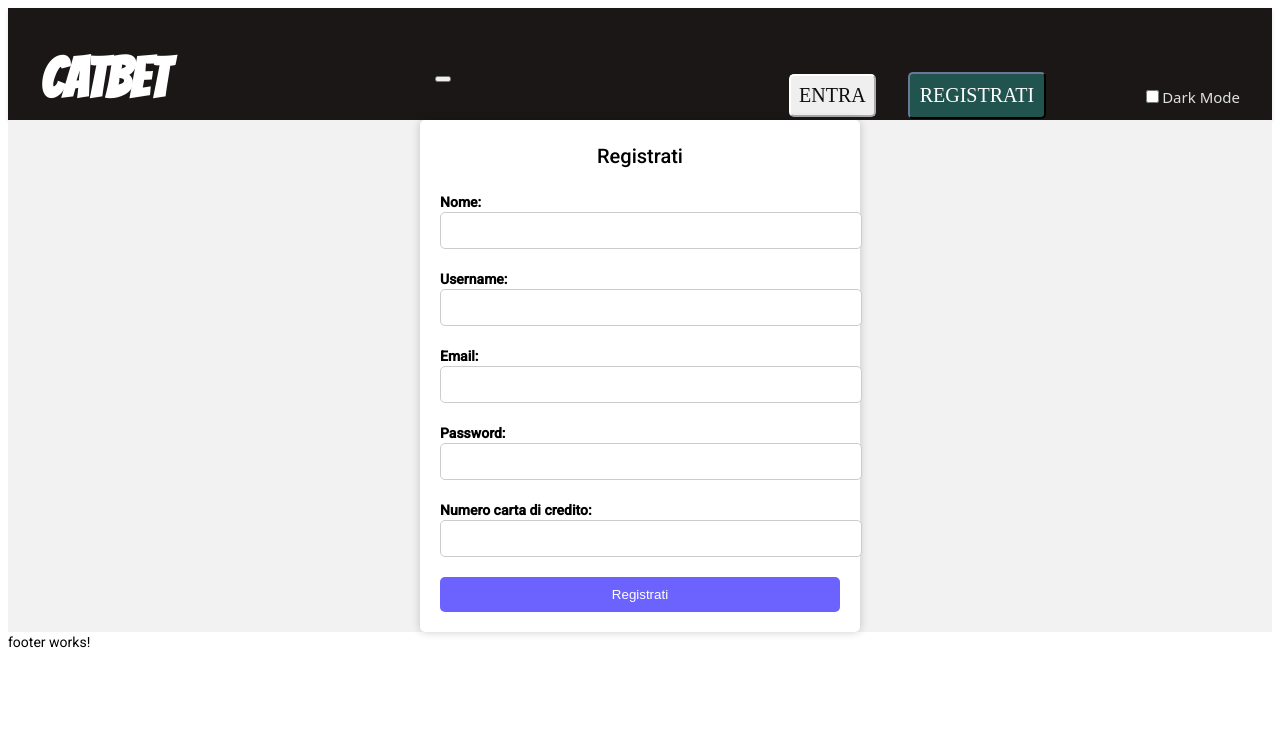
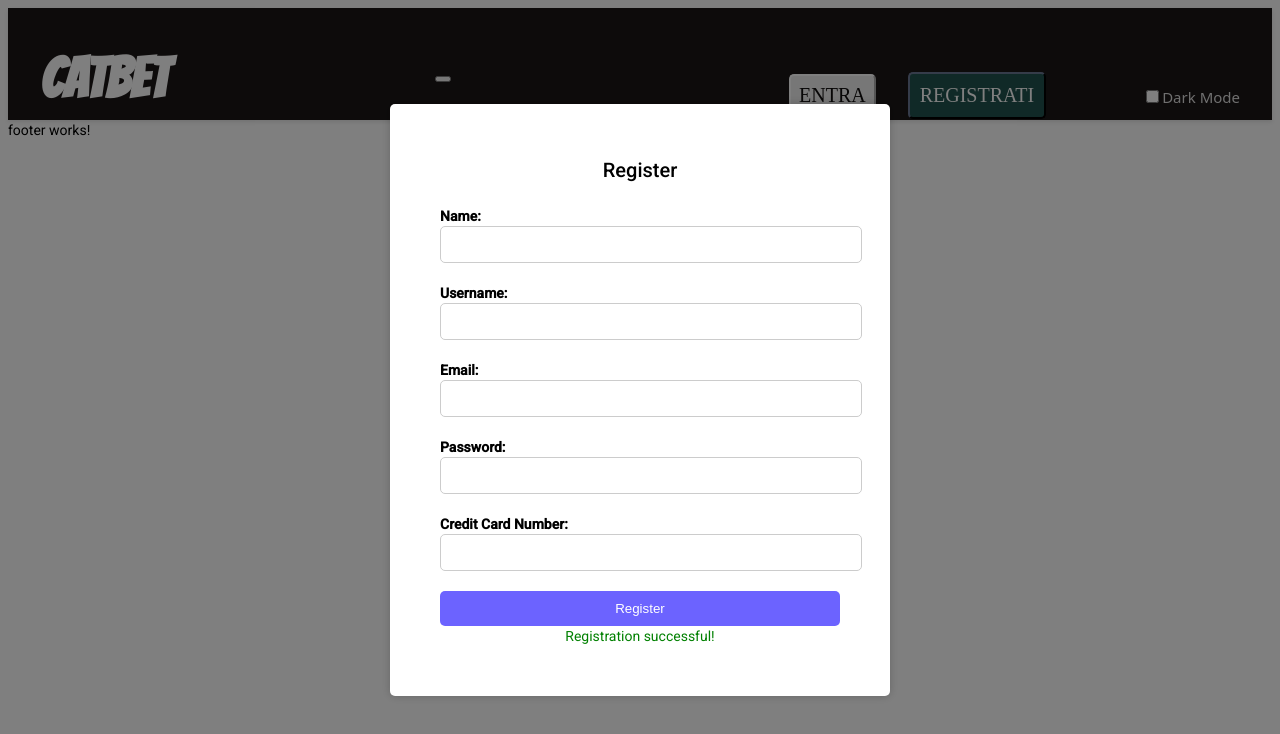
Before and after one commit to DwightKSchrute9/Capstone, an Angular app in the folder Angular/sito-scommesse/: page /Registration in a window 1280 px wide. Shown: the top 734 px of the page. Built offline with nearby package versions, Linux system fonts and the light colour scheme; a web font is replaced by a local one.

Commit message:
registrationFormStyle

```diff
--- a/Angular/sito-scommesse/src/app/login/login.component.scss
+++ b/Angular/sito-scommesse/src/app/login/login.component.scss
@@ -3,6 +3,8 @@
   flex-direction: column;
   align-items: center;
   margin-top: 50px;
+
+
   h2 {
     font-size: 28px;
     margin-bottom: 20px;
--- a/Angular/sito-scommesse/src/app/login/login.component.ts
+++ b/Angular/sito-scommesse/src/app/login/login.component.ts
@@ -11,9 +11,10 @@ export class LoginComponent {
   username!: string;
   password!: string;
   errorMessage: string = '';
+  isLoggedIn: boolean = false;
 
   constructor(
-    private authService: AuthenticationService,
+    public authService: AuthenticationService,
     private router: Router
   ) {}
 
@@ -25,6 +26,7 @@ export class LoginComponent {
             console.log(login);
             // naviga all'URL "/utente"
             this.router.navigate(['/utente']);
+
           } else {
             // visualizza un messaggio di errore
             this.errorMessage = 'Credenziali non valide.';
--- a/Angular/sito-scommesse/src/app/matches/matches.component.scss
+++ b/Angular/sito-scommesse/src/app/matches/matches.component.scss
@@ -17,7 +17,7 @@
       color: black;
       background-color: #f2f2f2; /* grigio chiaro */
 
-     &:nth-child(n+1) {  // nascondi le colonne a partire dalla sesta
+     &:nth-child(n+1) {  //
        display: none;
      }
     }
@@ -38,6 +38,9 @@
   }
 
   @media (min-width: 360px)  {
+    .container {
+      padding: 40px;
+    }
 
       table {
         border-collapse: collapse;
--- a/Angular/sito-scommesse/src/app/navbar/navbar.component.scss
+++ b/Angular/sito-scommesse/src/app/navbar/navbar.component.scss
@@ -120,6 +120,10 @@
         .btn-outline-primary {
           width: 100%;
           max-width: unset;
+
+
+
+
         }
       }
     }
--- a/Angular/sito-scommesse/src/app/register/register.component.html
+++ b/Angular/sito-scommesse/src/app/register/register.component.html
@@ -1,28 +1,38 @@
+
+
+
+
 <div class="register-container">
   <div class="register-form">
-    <h2>Registrati</h2>
-    <form (ngSubmit)="onSubmit()">
+    <h2>Register</h2>
+    <form (ngSubmit)="onSubmit()" *ngIf="!isSubmitting">
       <div class="form-group">
-        <label>Nome:</label>
-        <input type="text" name="name" [(ngModel)]="name" required>
+        <label>Name:</label>
+        <input type="text" class="form-control" [(ngModel)]="name" name="name" required>
       </div>
       <div class="form-group">
         <label>Username:</label>
-        <input type="text" name="username" [(ngModel)]="username" required>
+        <input type="text" class="form-control" [(ngModel)]="username" name="username" required>
       </div>
       <div class="form-group">
         <label>Email:</label>
-        <input type="email" name="email" [(ngModel)]="email" required>
+        <input type="email" class="form-control" [(ngModel)]="email" name="email" required>
       </div>
       <div class="form-group">
         <label>Password:</label>
-        <input type="password" name="password" [(ngModel)]="password" required>
+        <input type="password" class="form-control" [(ngModel)]="password" name="password" required>
       </div>
       <div class="form-group">
-        <label>Numero carta di credito:</label>
-        <input type="text" name="creditCardNumber" [(ngModel)]="creditCardNumber" required>
+        <label>Credit Card Number:</label>
+        <input type="text" class="form-control" [(ngModel)]="creditCardNumber" name="creditCardNumber" required>
       </div>
-      <button type="submit" class="register-btn">Registrati</button>
+      <!-- form fields -->
+      <button type="submit" class="register-btn">Register</button>
     </form>
+    <div *ngIf="isSubmitting">
+      <p>Processing...</p>
+    </div>
+    <div *ngIf="!isSubmitting && errorMessage" class="error-message">{{ errorMessage }}</div>
+    <div *ngIf="!isSubmitting && !errorMessage" class="success-message">Registration successful!</div>
   </div>
 </div>
--- a/Angular/sito-scommesse/src/app/register/register.component.scss
+++ b/Angular/sito-scommesse/src/app/register/register.component.scss
@@ -4,13 +4,31 @@
   align-items: center;
   height: 100%;
   background-color: #f2f2f2;
+  background: rgba(0,0,0,0.5);
+  position: fixed;
+  top: 0;
+  right: 0;
+  bottom: 0;
+  left: 0;
+
+  /* z-index must be higher than .jw-modal-background */
+  z-index: 1000;
+
+  /* enables scrolling for tall modals */
+  overflow: auto;
+
+
+
+}
 
 .register-form {
   background-color: #fff;
-    padding: 20px;
+  padding: 50px;
   border-radius: 5px;
-    box-shadow: 0 0 10px rgba(0,0,0,0.2);
+  box-shadow: 0 0 10px rgba(0, 0, 0, 0.2);
   width: 400px;
+
+}
 
 h2 {
   text-align: center;
@@ -52,5 +70,13 @@
     }
   }
 }
+
+.error-message {
+  color: red;
+  text-align: center;
 }
+
+.success-message {
+  color: green;
+  text-align: center;
 }
--- a/Angular/sito-scommesse/src/app/register/register.component.ts
+++ b/Angular/sito-scommesse/src/app/register/register.component.ts
@@ -13,6 +13,8 @@ export class RegisterComponent {
   password: string = '';
   creditCardNumber: string = '';
   isSubmitting: boolean = false;
+  errorMessage:boolean = false;
+
 
   constructor(private authService: AuthenticationService) { }
 
--- a/Angular/sito-scommesse/src/app/user.service.ts
+++ b/Angular/sito-scommesse/src/app/user.service.ts
@@ -10,7 +10,7 @@ export class UserService {
     throw new Error('Method not implemented.');
   }
 
-  private readonly API_URL = 'http://localhost:3000/api/users';
+  private readonly API_URL = 'http://localhost:8080/api/users';
 
   constructor(private http: HttpClient) { }
 
--- a/Angular/sito-scommesse/src/app/utente/utente.component.ts
+++ b/Angular/sito-scommesse/src/app/utente/utente.component.ts
@@ -2,6 +2,7 @@ import { Component, ViewChild } from '@angular/core';
 import { Router } from '@angular/router';
 import { MatSidenav } from '@angular/material/sidenav';
 import { UserService } from '../user.service';
+import { AuthenticationService } from '../auth.service'; // importa il tuo servizio di autenticazione
 
 @Component({
   selector: 'app-utente',
@@ -26,7 +27,8 @@ export class UtenteComponent {
   @ViewChild('sidenav')
   sidenav!: MatSidenav;
 
-  constructor(private router: Router, public userService: UserService) {}
+  constructor(private authService: AuthenticationService, private router: Router, public userService: UserService) {}
+
 
   ngOnInit(): void {
     this.getUserData();
@@ -55,8 +57,9 @@ export class UtenteComponent {
     // ...
   }
 
-  onLogoutClick() {
-    // ...
+  onLogoutClick(): void {
+    this.authService.logout(); // esegue il logout dell'utente utilizzando il servizio di autenticazione
+    this.router.navigate(['/login']); // reindirizza l'utente alla pagina di login
   }
 
   toggleSidenav() {
--- a/Angular/sito-scommesse/src/app/utente/utente.module.ts
+++ b/Angular/sito-scommesse/src/app/utente/utente.module.ts
@@ -2,11 +2,13 @@ import { CommonModule } from '@angular/common';
 import { NgModule } from '@angular/core';
 import { MatMenuModule } from '@angular/material/menu';
 import { UtenteComponent } from './utente.component';
+import { AuthenticationService } from '../auth.service';
 
 @NgModule({
   imports: [
     CommonModule,
-    MatMenuModule // Importa MatMenuModule
+    MatMenuModule ,// Importa MatMenuModule
+    AuthenticationService
   ],
   declarations: [UtenteComponent],
   exports: [UtenteComponent]
```
Lines whose indentation alone changed are shown as unchanged.
